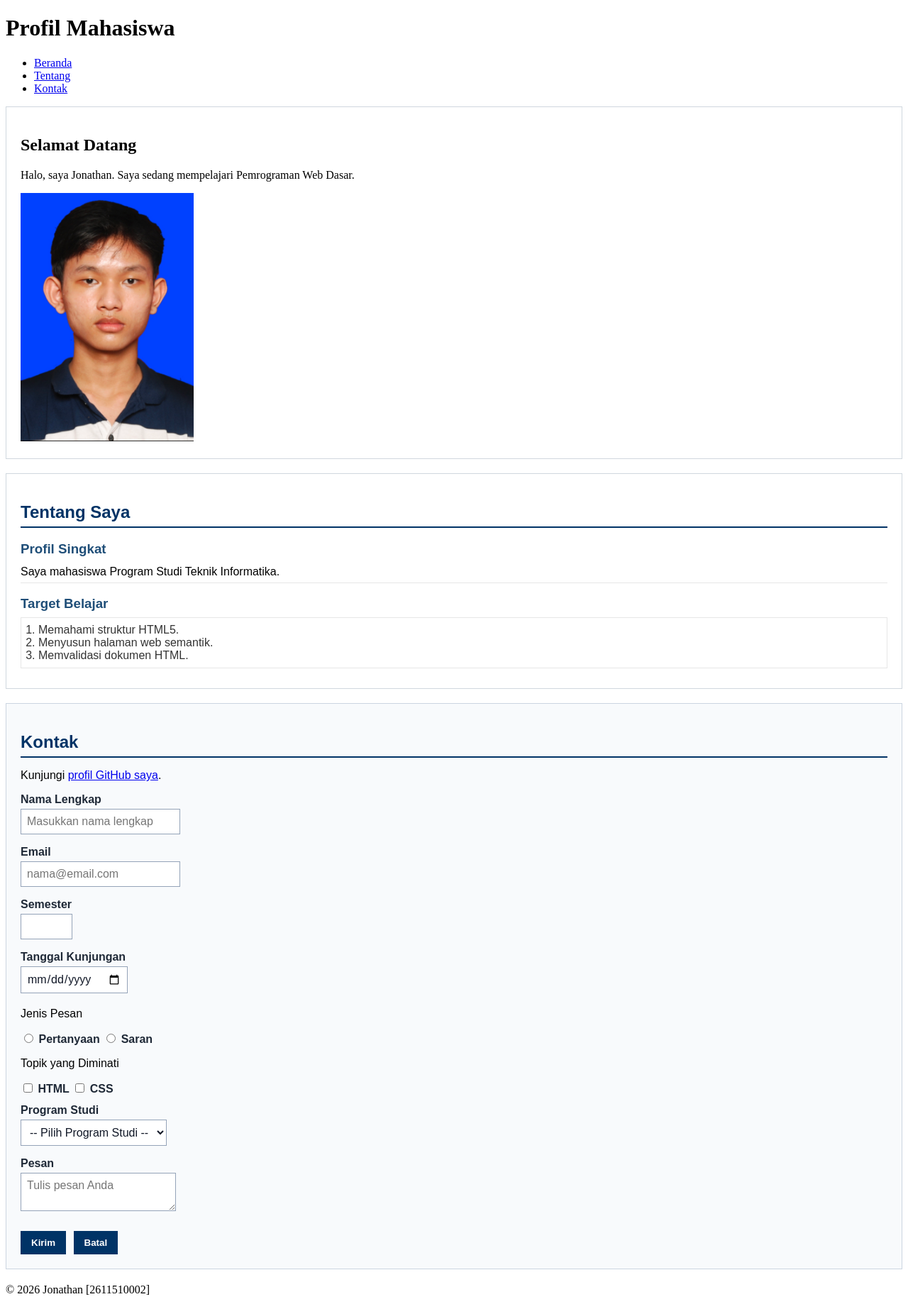
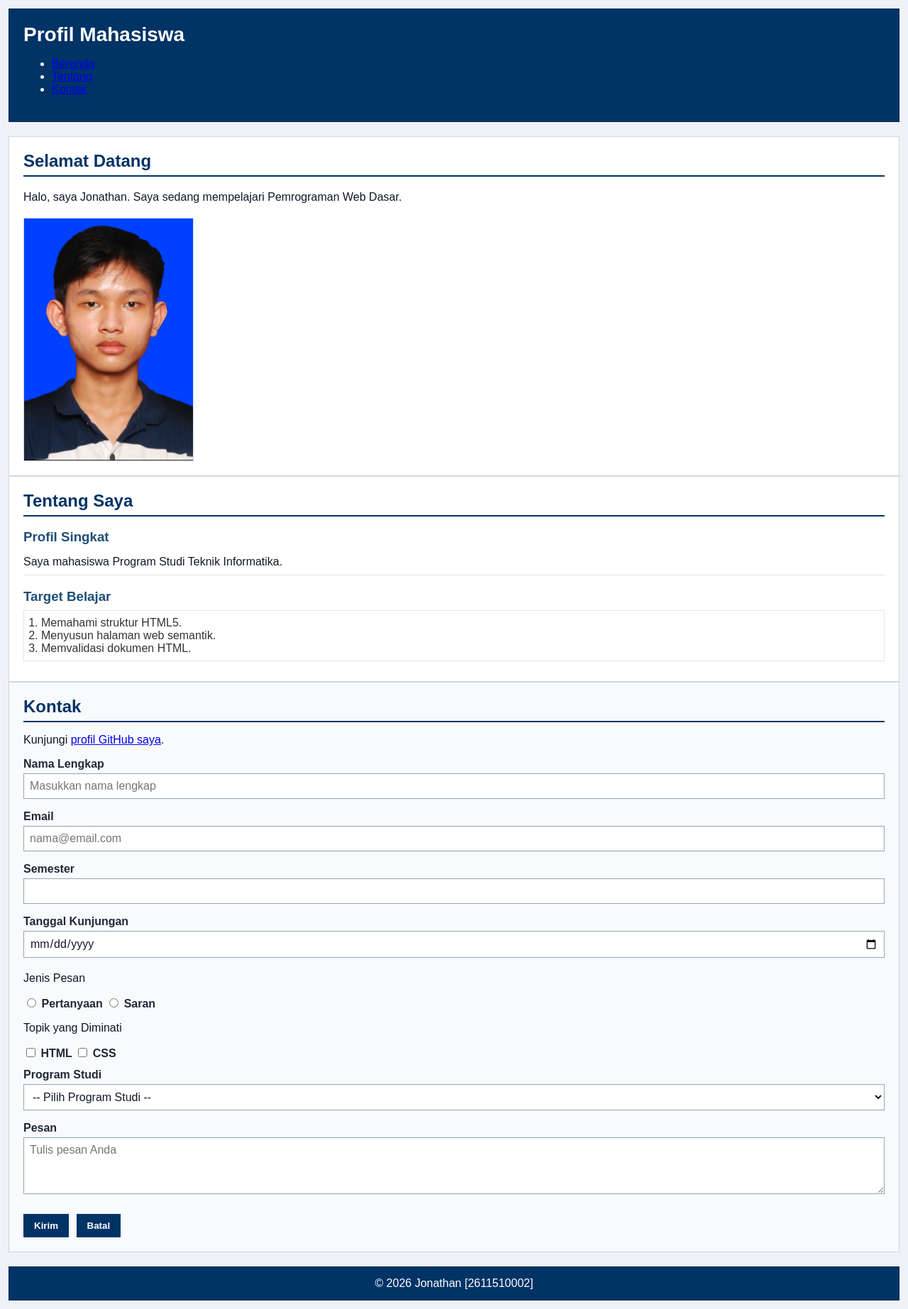
Before and after one commit to kairul-61/pwd-kk1026-2611510002, a PHP site: page / in a window 1280 px wide. Shown: the whole page at 71% size. Run offline with PHP 8.4, Linux system fonts and the light colour scheme.

Commit message:
menerapkan penataan elemen halaman

```diff
--- a/Pertemuan-02/style.css
+++ b/Pertemuan-02/style.css
@@ -1,5 +1,31 @@
 * {
   box-sizing: border-box;
+}
+
+body {
+  margin: 0;
+  padding: 12px;
+  font-family: Arial, sans-serif;
+  color: #111827;
+  background-color: #eef2f7;
+}
+
+/* Header */
+header {
+  background-color: #003366;
+  color: #ffffff;
+  padding: 20px;
+  margin-bottom: 20px;
+  border: 1px solid #00264d;
+}
+
+header h1 {
+  margin: 0 0 16px;
+  font-size: 28px;
+}
+
+section {
+  width: 100%;
 }
 
 #home {
@@ -9,11 +35,32 @@ padding: 20px;
   margin: 0;
 }
 
+#home h2 {
+  color: #003366;
+  border-bottom: 2px solid #003366;
+  padding-bottom: 6px;
+  margin-top: 0;
+  margin-bottom: 16px;
+}
+
+#home p {
+  line-height: 1.6;
+  margin: 0 0 16px;
+}
+
+#home img {
+  display: block;
+  width: 240px;
+  max-width: 100%;
+  height: auto;
+  border: 1px solid #cbd5e1;
+}
+
 #about {
   background-color: #ffffff;
   border: 1px solid #d0d7de;
   padding: 20px;
-        margin: 20px 0;
+  margin: 0;
   font-family: Arial, sans-serif;
 }
 
@@ -21,17 +68,22 @@ margin: 0;
   color: #003366;
   border-bottom: 2px solid #003366;
   padding-bottom: 6px;
+  margin-top: 0;
   margin-bottom: 16px;
 }
+
 #about h3 {
   color: #1f4e78;
   margin-bottom: 6px;
 }
+
 #about p {
+  line-height: 1.5;
   margin: 6px 0;
   padding: 6px 0;
   border-bottom: 1px solid #e6e6e6;
 }
+
 #about ol {
   color: #333333;
   margin: 8px 0;
@@ -43,22 +95,27 @@ margin: 0;
   background-color: #f8fafc;
   border: 1px solid #cbd5e1;
   padding: 20px;
-        margin: 20px 0;
+  margin: 0;
   font-family: Arial, sans-serif;
 }
+
 #contact h2 {
   color: #003366;
   border-bottom: 2px solid #003366;
   padding-bottom: 6px;
+  margin-top: 0;
   margin-bottom: 16px;
 }
+
 .form-group {
   margin: 12px 0;
 }
+
 #contact label {
   color: #1f2937;
   font-weight: bold;
 }
+
 .input-form {
   background-color: #ffffff;
   color: #111827;
@@ -67,8 +124,17 @@ margin: 0;
   padding: 8px;
   margin: 4px 0;
   border: 1px solid #94a3b8;
+  width: 100%;
+  max-width: 100%;
 }
+
+#contact textarea {
+  min-height: 80px;
+  resize: vertical;
+}
+
 #contact button {
+  cursor: pointer;
   background-color: #003366;
   color: #ffffff;
   font-weight: bold;
@@ -76,3 +142,17 @@ margin: 0;
   margin: 8px 6px 0 0;
   border: 1px solid #003366;
 }
+
+/* Footer */
+footer {
+  background-color: #003366;
+  color: #ffffff;
+  text-align: center;
+  padding: 14px 20px;
+  margin-top: 20px;
+  border: 1px solid #00264d;
+}
+
+footer p {
+  margin: 0;
+}
```
Also changed, not shown: Pertemuan-02/README.md. Lines whose indentation alone changed are shown as unchanged.
